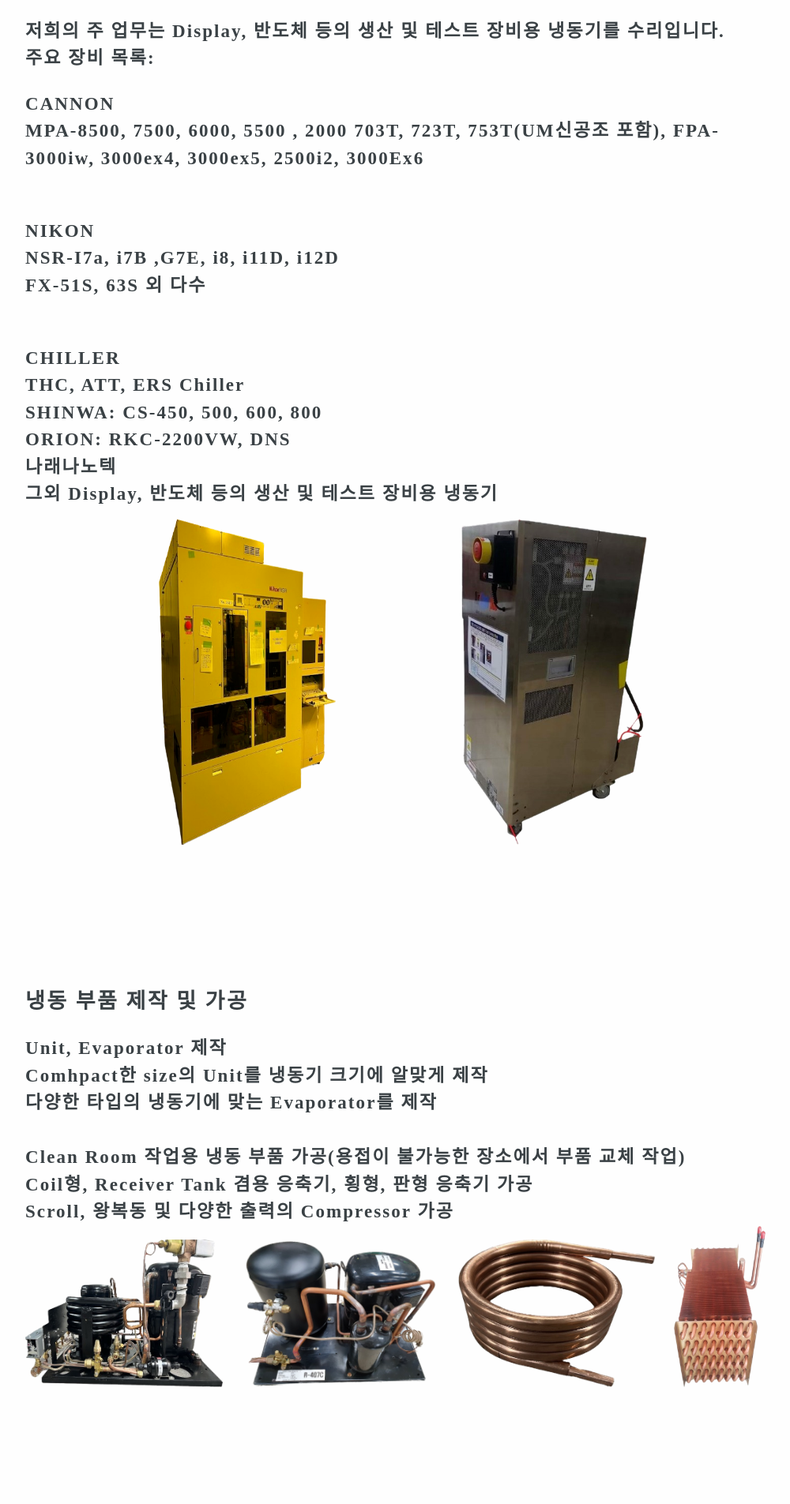
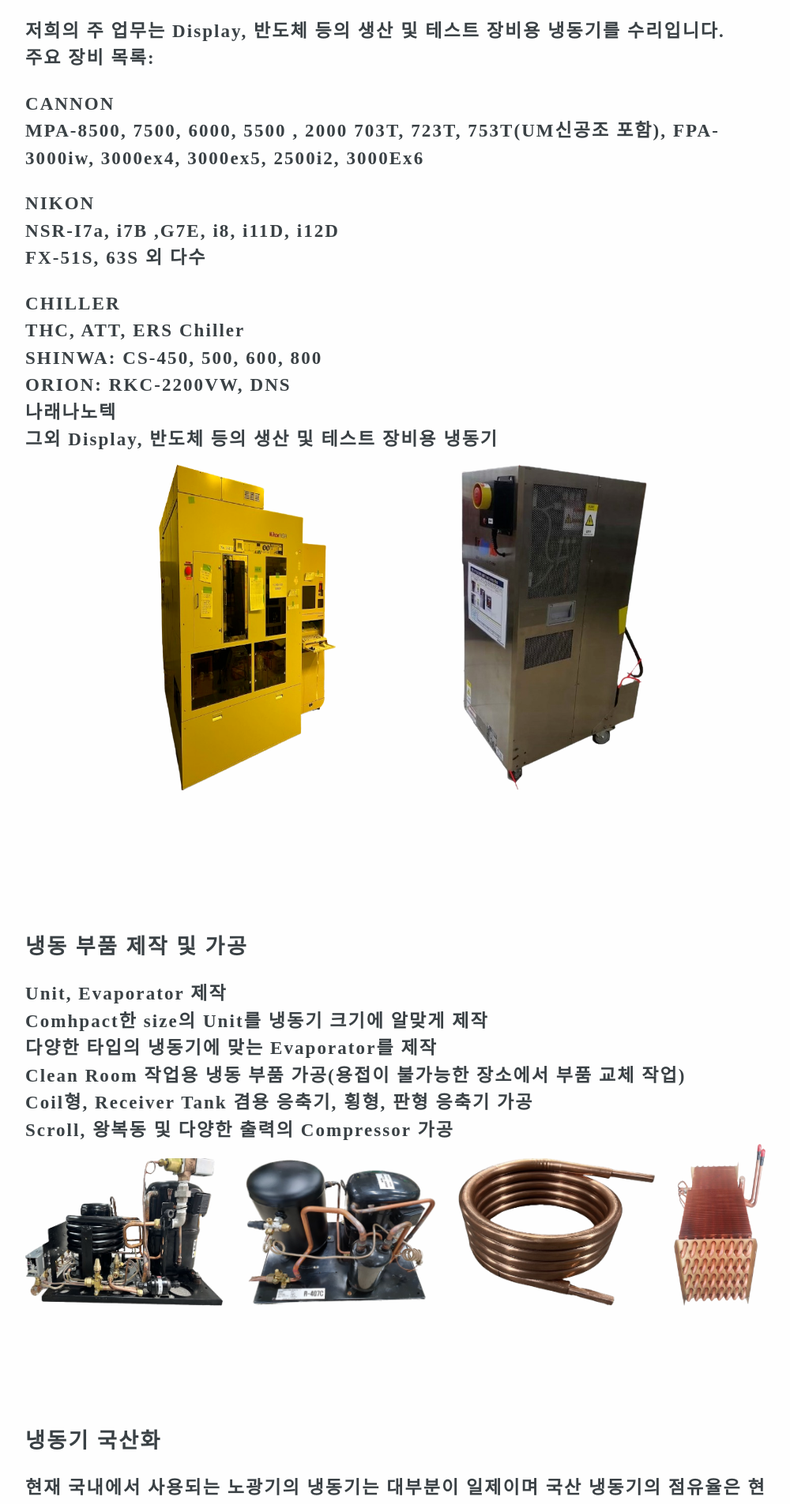
Before and after one commit to sangjoon6099/sangjoon6099.github.io, a Jekyll site: the page built from services.html, in a window 1280 px wide. Shown: the part 657-2562 px from the top of the page at 79% size, without its empty margins (128-1128 px from the left). Built offline with Jekyll 4.4.1, drawn with Linux system fonts in a browser that asks for light colours; some web fonts are replaced.

```diff
--- a/services.html
+++ b/services.html
@@ -16,11 +16,11 @@ navigation_order: 3
 
 	<h4><b>CANNON</b><br>
 	MPA-8500, 7500, 6000, 5500 , 2000
-	703T, 723T, 753T(UM신공조 포함), FPA-3000iw, 3000ex4, 3000ex5, 2500i2, 3000Ex6<br><br><h4>
+	703T, 723T, 753T(UM신공조 포함), FPA-3000iw, 3000ex4, 3000ex5, 2500i2, 3000Ex6<br><h4>
 
 	<h4><b>NIKON</b><br>
 	NSR-I7a, i7B ,G7E, i8, i11D, i12D<br>
-	FX-51S, 63S 외 다수<br><br></h4>
+	FX-51S, 63S 외 다수<br></h4>
 
 	<h4><b>CHILLER</b><br>
 	THC, ATT, ERS Chiller<br>
@@ -39,7 +39,7 @@ navigation_order: 3
 
 Comhpact한 size의 Unit를 냉동기 크기에 알맞게 제작<br>
 
-다양한 타입의 냉동기에 맞는 Evaporator를 제작<br><br>
+다양한 타입의 냉동기에 맞는 Evaporator를 제작<br>
 
 
 <b>Clean Room 작업용 냉동 부품 가공(용접이 불가능한 장소에서 부품 교체 작업)</b><br>
```
